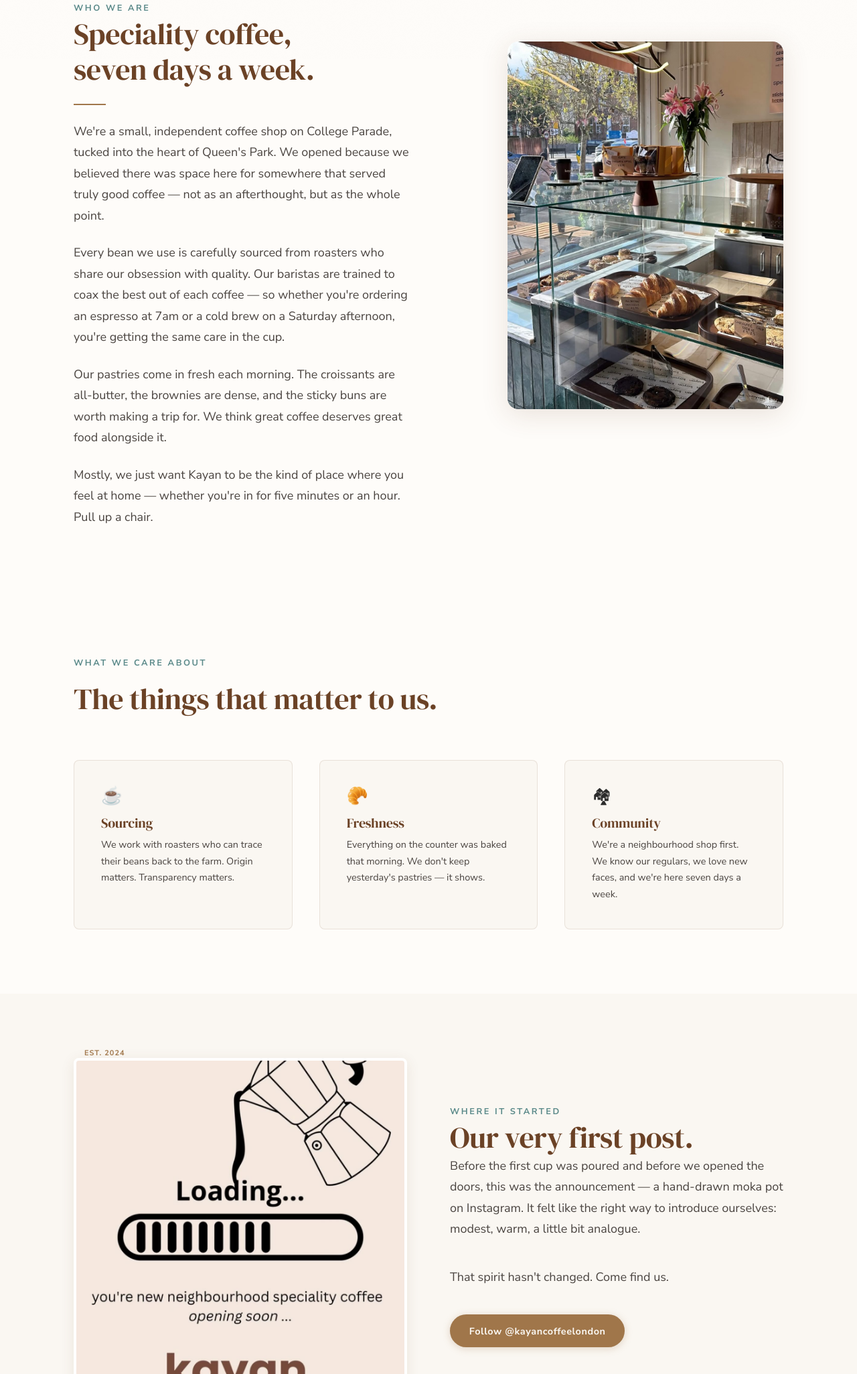
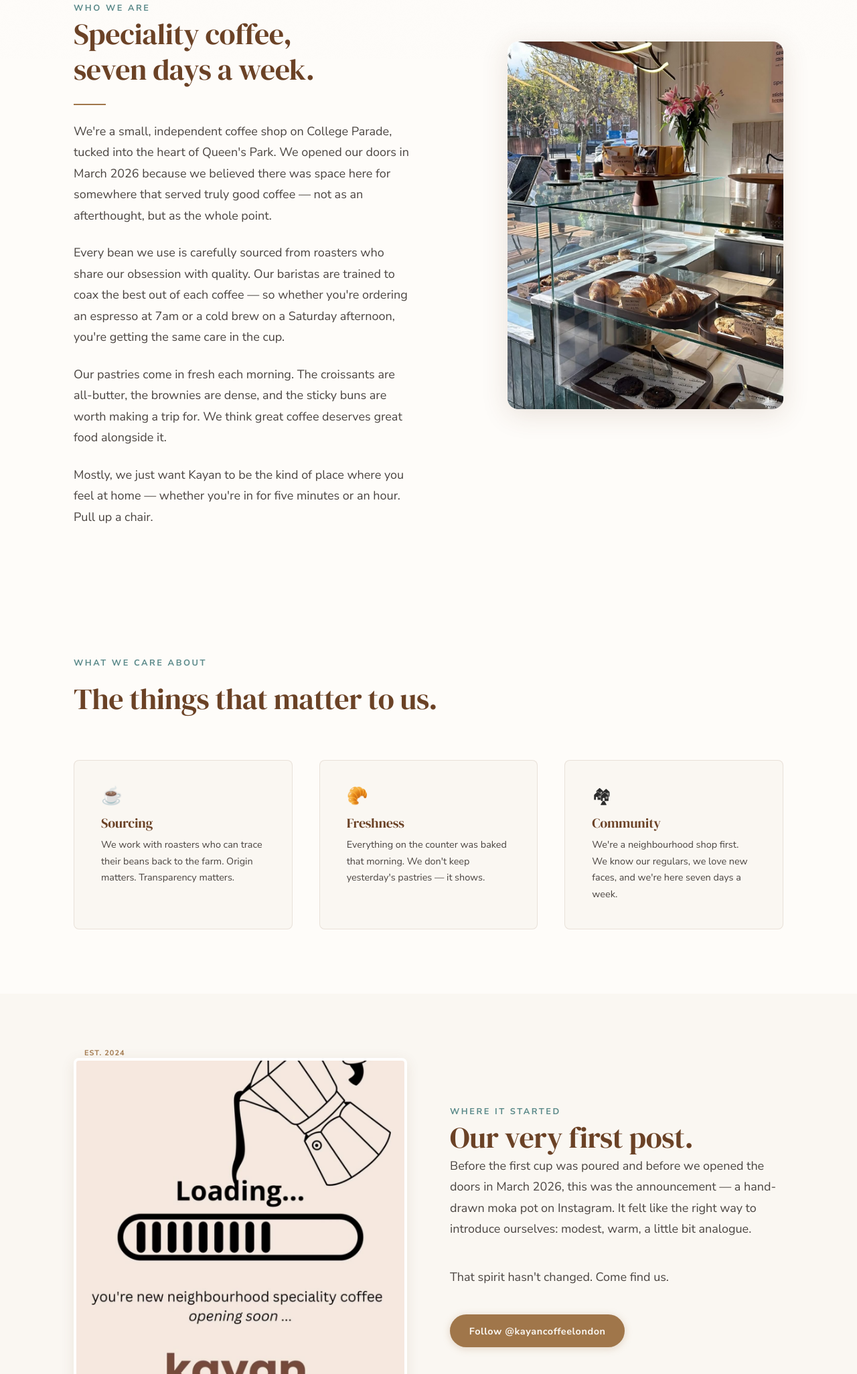
Before and after one commit to zaid5678/kayancoffee, a website built with Vite: page about.html in a window 1280 px wide. Shown: the part 712-2764 px from the top of the page at 67% size. Built offline with nearby package versions, Linux system fonts and the light colour scheme.

Commit message:
Mention March 2026 opening on about page

```diff
--- a/about.html
+++ b/about.html
@@ -109,9 +109,9 @@
             <div class="intro__divider fade-up fade-up--delay-2"></div>
             <p class="fade-up fade-up--delay-2">
               We're a small, independent coffee shop on College Parade, tucked into the
-              heart of Queen's Park. We opened because we believed there was space here
-              for somewhere that served truly good coffee — not as an afterthought, but
-              as the whole point.
+              heart of Queen's Park. We opened our doors in March 2026 because we believed
+              there was space here for somewhere that served truly good coffee — not as an
+              afterthought, but as the whole point.
             </p>
             <p class="fade-up fade-up--delay-3">
               Every bean we use is carefully sourced from roasters who share our obsession
@@ -186,10 +186,10 @@
               Our very first post.
             </h2>
             <p class="fade-up fade-up--delay-2">
-              Before the first cup was poured and before we opened the doors,
-              this was the announcement — a hand-drawn moka pot on Instagram.
-              It felt like the right way to introduce ourselves: modest, warm,
-              a little bit analogue.
+              Before the first cup was poured and before we opened the doors in
+              March 2026, this was the announcement — a hand-drawn moka pot on
+              Instagram. It felt like the right way to introduce ourselves: modest,
+              warm, a little bit analogue.
             </p>
             <p class="fade-up fade-up--delay-3">
               That spirit hasn't changed. Come find us.
```
